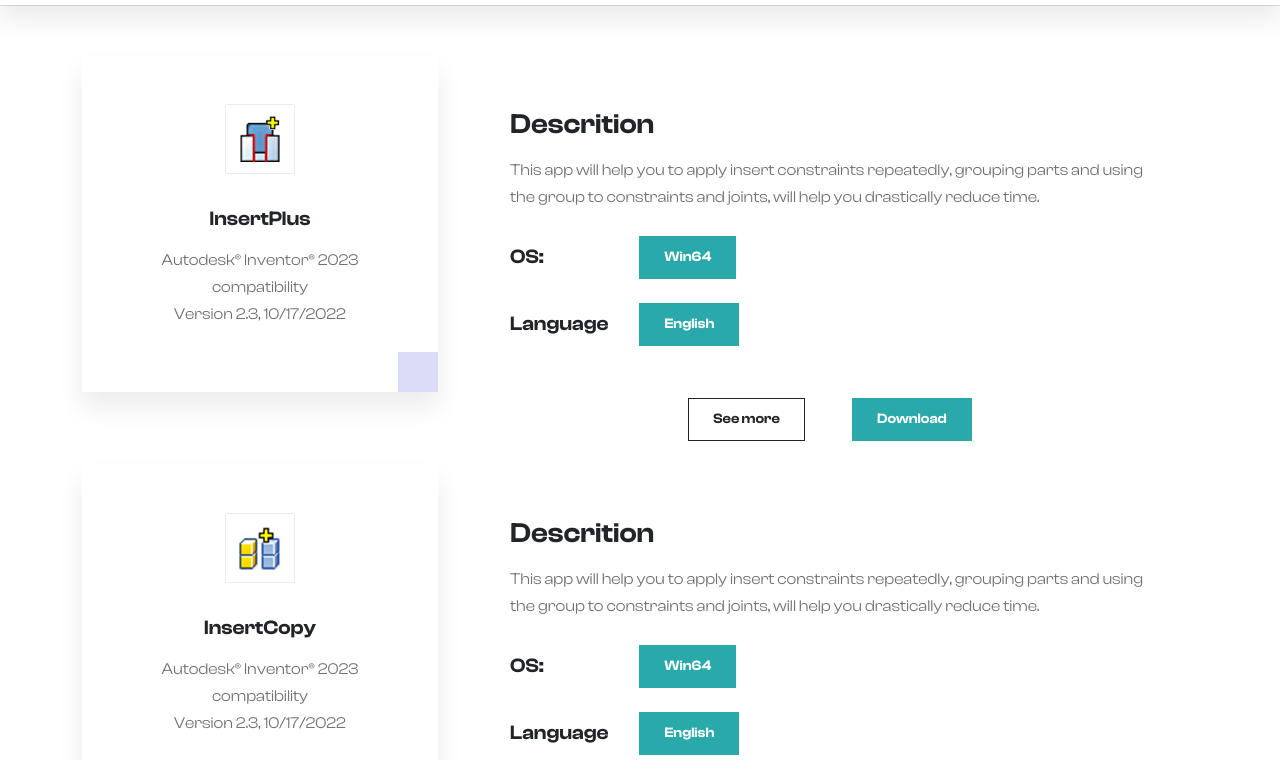
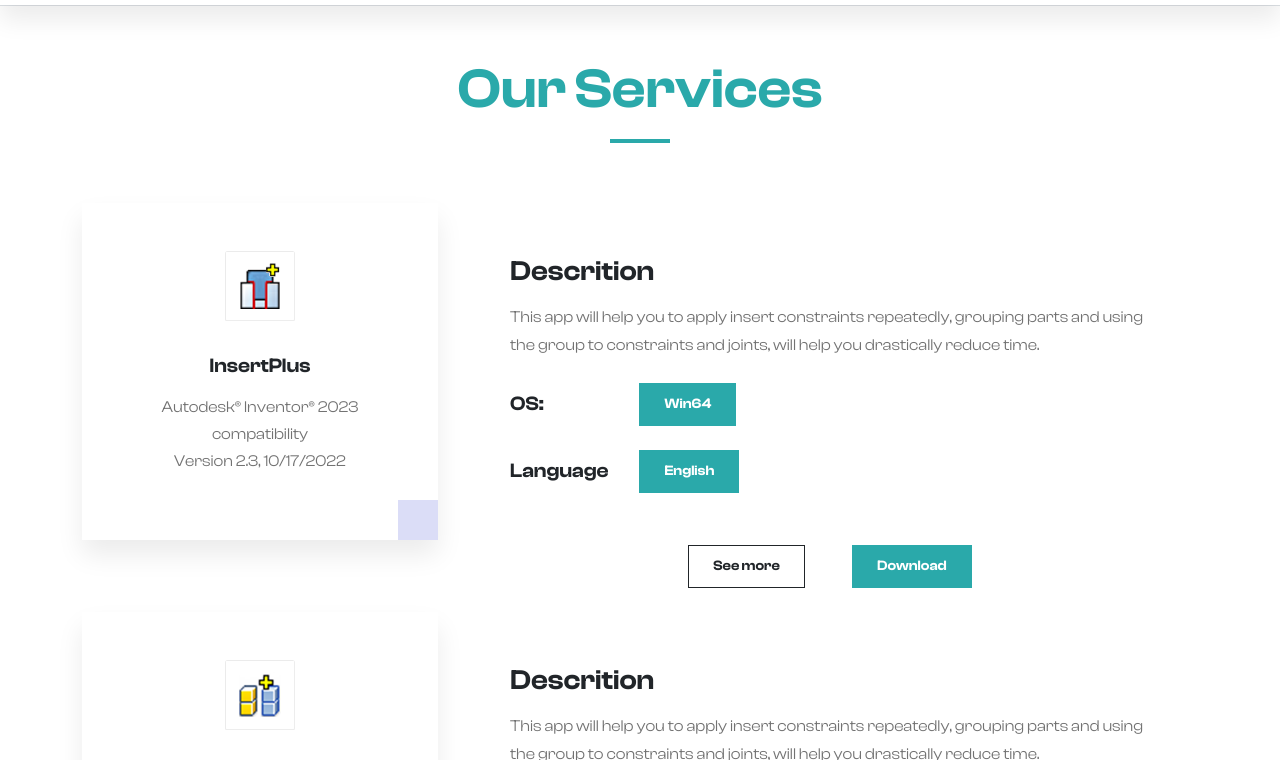
Before and after one commit to eicarol/ConsultCad, a plain HTML site: page products.html in a window 1280 px wide. Shown: the part 58-818 px from the top of the page. Drawn offline with nearby package versions, Linux system fonts and the light colour scheme.

Commit message:
ajuste page products

```diff
--- a/products.html
+++ b/products.html
@@ -53,6 +53,14 @@
   <!-- SERVICES -->
   <section id="services" class="section-padding border-top">
     <div class="container">
+      <div class="row">
+        <div class="col-12 text-center" data-aos="fade-down" data-aos-delay="150">
+          <div class="section-title">
+            <h1 class="display-4 fw-semibold" style="color: #2AA9AA !important;">Our Services</h1>
+            <div class="line"></div>
+          </div>
+        </div>
+      </div>
       <div class="row g-4 text-center">
         <div class="col-lg-4 col-sm-12" data-aos="fade-down" data-aos-delay="150">
           <div class="service theme-shadow p-lg-5 p-4">
```
